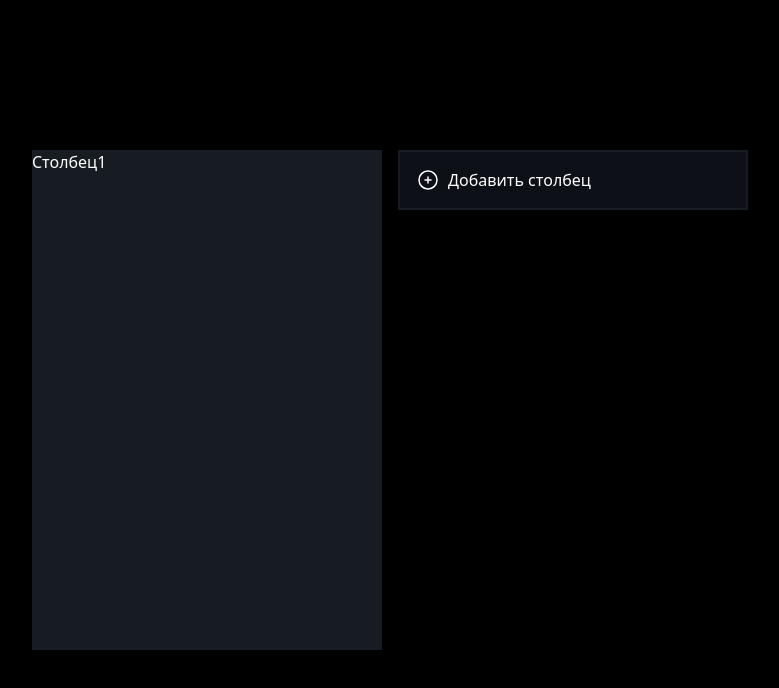
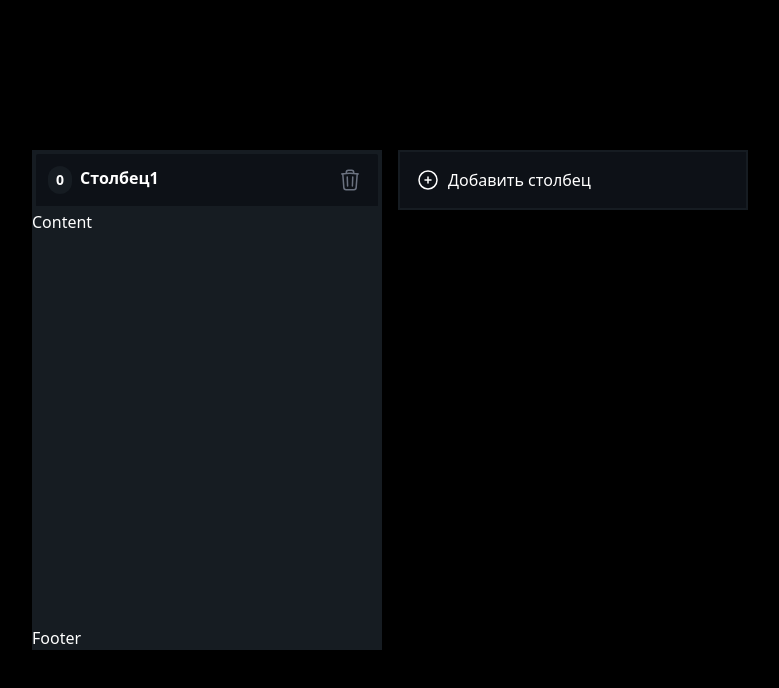
Before and after one commit to Matis0n/problem_book, a React (Vite) app: page / in a window 1280 px wide. Both pictures are taken after a click on the button "Добавить столбец". Shown: the top 688 px of the page, without its empty margins (250-1029 px from the left). Built offline with nearby package versions, Linux system fonts and the light colour scheme.

Commit message:
add moving block

```diff
--- a/src/component/ColumnContainer.tsx
+++ b/src/component/ColumnContainer.tsx
@@ -1,24 +1,85 @@
-import {Column} from "../types.ts";
-
+import {Column, Id} from "../types.ts";
+import TrachIcon from "../icons/TrachIcon.tsx";
+import {useSortable} from "@dnd-kit/sortable";
+import {CSS} from "@dnd-kit/utilities"
  interface IProps {
     column: Column
+    deleteColumn: (id: Id) => void
 }
 
 function ColumnContainer(props: IProps) {
-    const {column} = props
+
+    const {column, deleteColumn} = props
+
+    const {setNodeRef, attributes, listeners, transform, transition}
+        = useSortable({
+        id: column.id,
+        data: {
+            type: "Column",
+            column,
+        }
+    })
+
+    const style = {
+        transition,
+        transform:CSS.Transform.toString(transform),
+    }
+
     return (
-        <div className="
+        <div
+            ref={setNodeRef}
+            style = {style}
+            className="
             bg-columnBackgroundColor
             w-[350px]
             h-[500px]
             max-h-[500px]
             rounden-md
             flex
-        flex-col
-        "
-            key={column.id}>
+            flex-col"
+        >
+            <div
+                {...attributes}
+                {...listeners}
+                className="
+                bg-mainBackgroundColor
+                text-md
+                h-[60px]
+                rounded-md
+                rounded-b-none
+                p-3
+                font-bold
+                border-columnBackgroundColor
+                border-4
+                flex
+                items-center
+                justify-between
+                ">
+                <div className="flex gap-2">
+                    <div className="
+                        flex
+                        justify-center
+                        items-center
+                        bg-columnBackgroundColor
+                        px-2
+                        py-1
+                        text-sm
+                        rounded-full
+                        ">0
+                    </div>
                     {column.title}
-
+                </div>
+                <button onClick={() => deleteColumn(column.id)} className="
+                    stroke-gray-500
+                    hover:stroke-white
+                    hover:bg-columnBackgroundColor
+                    rounded
+                    px-1
+                    py-2"
+                ><TrachIcon/></button>
+            </div>
+            <div className="flex flex-grow">Content</div>
+            <div>Footer</div>
         </div>);
 }
 
--- a/src/component/KanbanBoard.tsx
+++ b/src/component/KanbanBoard.tsx
@@ -1,10 +1,18 @@
 import PlusIcon from "../icons/PlusIcon.tsx";
-import {useState} from "react";
-import {Column} from "../types.ts";
+import {useMemo, useState} from "react";
+import {Column, Id} from "../types.ts";
 import ColumnContainer from "./ColumnContainer.tsx";
+import {DndContext, DragOverlay, DragStartEvent} from "@dnd-kit/core";
+import {SortableContext} from "@dnd-kit/sortable";
+import {createPortal} from "react-dom";
+
 
 function KanbanBoard() {
     const [colums, setColums] = useState<Array<Column>>([])
+    const columsId = useMemo(() => colums.map((col) => col.id), [colums])
+
+    const [activeColumn, setActiveColumn] = useState<Column | null>(null)
+
 
     function generateId() {
         return Math.floor(Math.random() * 10001);
@@ -20,6 +28,20 @@ function KanbanBoard() {
 
     }
 
+    function deleteColumn(id: Id) {
+        const filteredColumns = colums.filter(col => col.id !== id)
+        setColums(filteredColumns)
+    }
+
+    function onDragStart(e: DragStartEvent) {
+        console.log(e)
+        if (e.active.data.current?.type === "Column") {
+            setActiveColumn(e.active.data.current.column)
+            return
+
+        }
+    }
+
     return (
         <div className="
             m-auto
@@ -31,11 +53,15 @@ function KanbanBoard() {
             overflow-y-hidden
             px-[40px]
         ">
-            <div className="m-auto flex gap-4">
-                <div className="flex gap-4">{colums.map((col) =>
-                    (<ColumnContainer column={col}/>))}
-                </div>
-                <button onClick={createNewColumn} className="
+            <DndContext onDragStart={onDragStart}>
+                <div className="m-auto flex gap-4">
+                    <div className="flex gap-4">
+                        <SortableContext items={columsId}>
+                            {colums.map((col) =>
+                                (<ColumnContainer key={col.id} column={col} deleteColumn={deleteColumn}/>))}
+                        </SortableContext>
+                    </div>
+                    <button onClick={createNewColumn} className="
                     h-[60px]
                     w-[350px]
                     min-w-[350px]
@@ -49,9 +75,17 @@ function KanbanBoard() {
                     flex
                     gap-2
             "><PlusIcon/>Добавить столбец
-                </button>
-            </div>
-
+                    </button>
+                </div>
+                {createPortal(<DragOverlay>
+                    {activeColumn &&
+                     <ColumnContainer
+                         column={activeColumn}
+                         deleteColumn={deleteColumn}/>
+                    }
+                </DragOverlay>,document.body
+                )}
+            </DndContext>
         </div>);
 }
 
--- /dev/null
+++ b/src/icons/TrachIcon.tsx
@@ -0,0 +1,12 @@
+function TrachIcon() {
+    return (<>
+        <svg xmlns="http://www.w3.org/2000/svg" fill="none" viewBox="0 0 24 24" strokeWidth={1.5}
+             className="w-6 h-6">
+            <path strokeLinecap="round" strokeLinejoin="round"
+                  d="m14.74 9-.346 9m-4.788 0L9.26 9m9.968-3.21c.342.052.682.107 1.022.166m-1.022-.165L18.16 19.673a2.25 2.25 0 0 1-2.244 2.077H8.084a2.25 2.25 0 0 1-2.244-2.077L4.772 5.79m14.456 0a48.108 48.108 0 0 0-3.478-.397m-12 .562c.34-.059.68-.114 1.022-.165m0 0a48.11 48.11 0 0 1 3.478-.397m7.5 0v-.916c0-1.18-.91-2.164-2.09-2.201a51.964 51.964 0 0 0-3.32 0c-1.18.037-2.09 1.022-2.09 2.201v.916m7.5 0a48.667 48.667 0 0 0-7.5 0"/>
+        </svg>
+
+    </>);
+}
+
+export default TrachIcon
```
Lines whose indentation alone changed are shown as unchanged.
